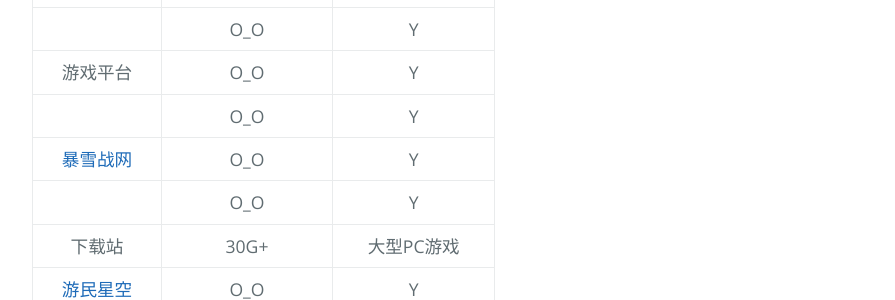
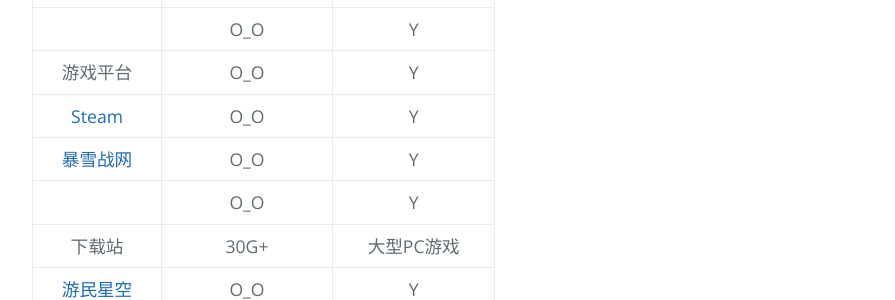
Before and after one commit to AmbroseRen/test, a Jekyll site: the page built from Art/Games/index.md, in a window 1280 px wide. Shown: the part 690-990 px from the top of the page, without its empty margins (128-1023 px from the left). Built offline with Jekyll 4.4.1, drawn with Linux system fonts in a browser that asks for light colours; nearby versions of some CDN libraries; our own code applies the rules of GitHub Pages for plain Markdown files; library files that are not in the unit come from our copies; the repository's description, which GitHub fills in, is left out.

Commit message:
Update index.md

```diff
--- a/Art/Games/index.md
+++ b/Art/Games/index.md
@@ -38,7 +38,7 @@
 | ~~[ratel](https://github.com/ainilili/ratel)~~ | cmd斗地主 | Y |
 | []() | O_O | Y |
 | 游戏平台 | O_O | Y |
-| []() | O_O | Y |
+| [Steam](https://store.steampowered.com/about/) | O_O | Y |
 | [暴雪战网](https://account.battlenet.com.cn/overview) | O_O | Y |
 | []() | O_O | Y |
 | 下载站 | 30G+ | 大型PC游戏 |
```
